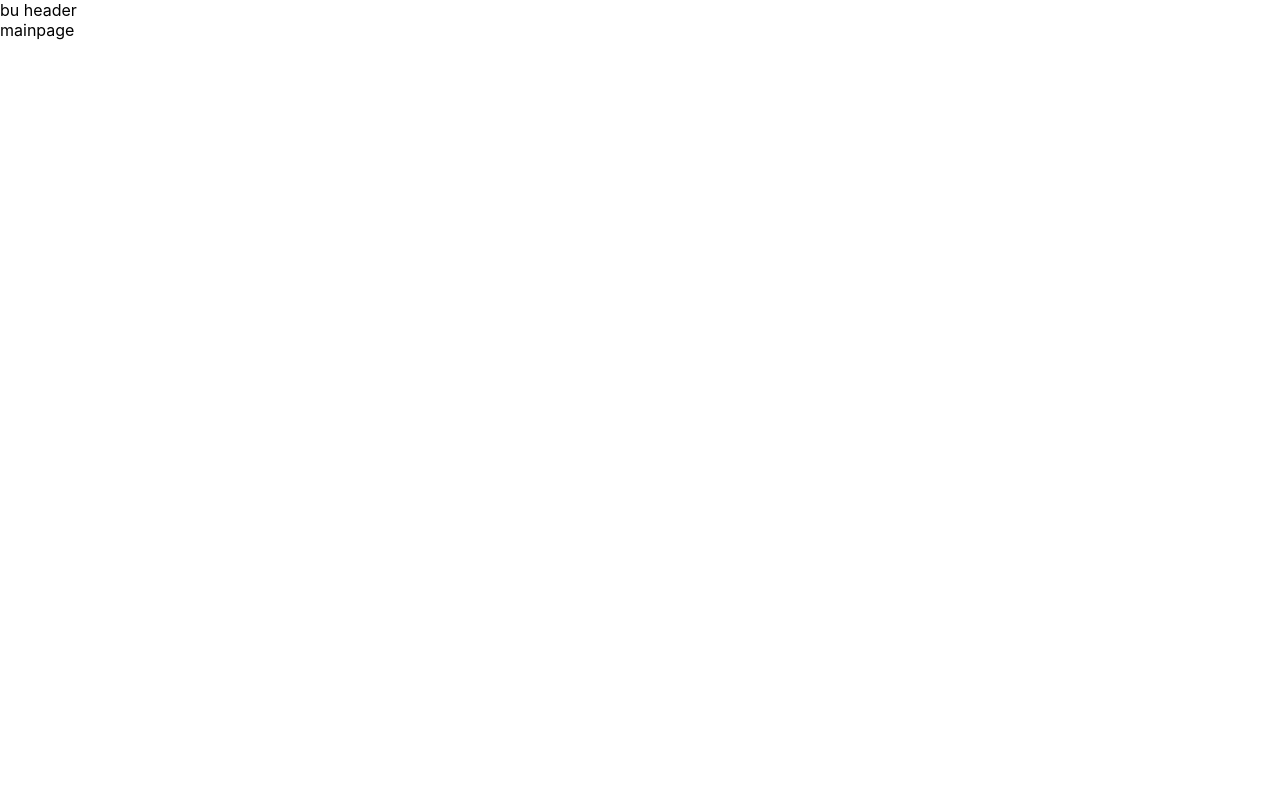
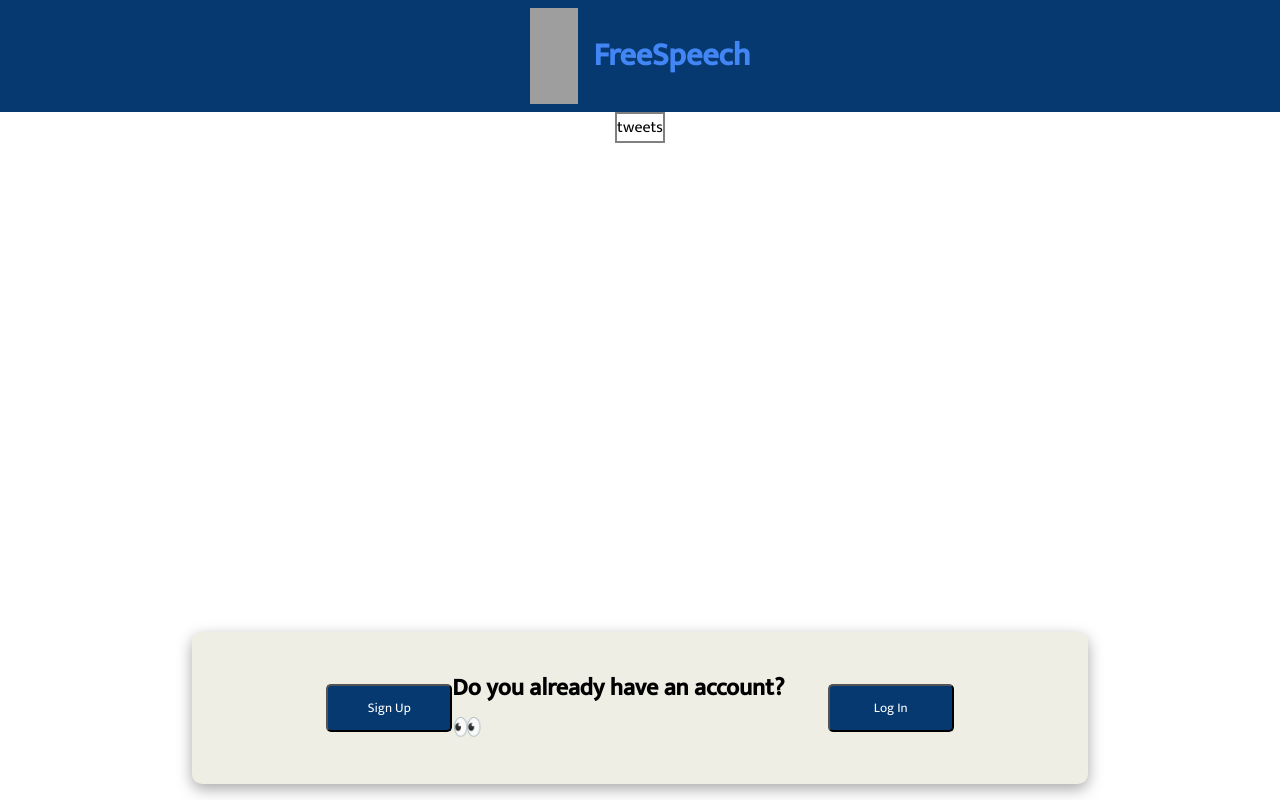
Before and after one commit to burcudenizz/FreeSpeech-Project, a React (Create React App) app: page / in a window 1280 px wide. Built offline with nearby package versions, Linux system fonts and the light colour scheme; grey boxes are pictures that could not be loaded.

Commit message:
mainpage güncellendi.

```diff
--- a/public/index.html
+++ b/public/index.html
@@ -8,6 +8,14 @@
     <meta
       name="description"
       content="Web site created using create-react-app"
+    />
+    <link rel="preconnect" href="https://fonts.googleapis.com" />
+    <link rel="preconnect" href="https://fonts.gstatic.com" crossorigin />
+    <link rel="preconnect" href="https://fonts.googleapis.com" />
+    <link rel="preconnect" href="https://fonts.gstatic.com" crossorigin />
+    <link
+      href="https://fonts.googleapis.com/css2?family=Mukta:wght@200;300;400;500&display=swap"
+      rel="stylesheet"
     />
     <link rel="apple-touch-icon" href="%PUBLIC_URL%/logo192.png" />
     <!--
--- a/src/App.css
+++ b/src/App.css
@@ -1,6 +1,12 @@
+* {
+  font-family: "Mukta", sans-serif;
+  box-sizing: border-box;
+}
+/* Login  */
+
 h1 {
-  font-size: 3rem;
-  color: #1da1f2;
+  font-size: 2rem;
+  color: #4286f5;
 }
 
 h3 {
@@ -43,3 +49,81 @@ button[type="submit"] {
 button[type="submit"]:hover {
   background-color: #0c7dbc;
 }
+
+/* Login  */
+
+/* Header  */
+.logo {
+  width: 3rem;
+  height: auto;
+}
+.header {
+  display: flex;
+  justify-content: center;
+  background-color: #063970;
+  padding: 0.5rem;
+  gap: 1rem;
+}
+/* Header  */
+
+/* Mainpage  */
+
+.mainpageContainer {
+  display: flex;
+  justify-content: center;
+  flex-direction: column;
+}
+.footerback {
+  display: flex;
+  justify-content: center;
+}
+.footer {
+  display: flex;
+  flex-direction: column;
+  justify-content: center;
+  background-color: #eeeee4;
+  position: absolute;
+  bottom: 0;
+  width: 70%;
+  padding-top: 1rem;
+  padding-bottom: 1rem;
+  margin-top: 1rem;
+  margin-bottom: 1rem;
+  border-radius: 10px;
+  box-shadow: rgba(0, 0, 0, 0.35) 0px 5px 15px;
+}
+.footerCenter {
+  display: flex;
+  justify-content: center;
+}
+
+button {
+  width: 8rem;
+  height: 3rem;
+  border-radius: 5px;
+  background-color: #063970;
+  color: white;
+}
+.login {
+  display: flex;
+  gap: 1rem;
+  align-items: center;
+}
+.tweetContainer {
+  display: flex;
+  justify-content: center;
+}
+.tweets {
+  display: flex;
+  max-width: 70%;
+  justify-content: space-between;
+  border: 2px solid gray;
+}
+.footerContent {
+  display: flex;
+  width: 70%;
+  justify-content: space-between;
+  align-items: center;
+}
+
+/* Mainpage  */
--- a/src/components/Header.js
+++ b/src/components/Header.js
@@ -1,5 +1,13 @@
 import React from "react";
 
 export default function Header() {
-  return <div>bu header</div>;
+  return (
+    <div className="header">
+      <img
+        className="logo"
+        src="https://static-00.iconduck.com/assets.00/text-to-speech-icon-512x426-lx0859lj.png"
+      />
+      <h1> FreeSpeech</h1>
+    </div>
+  );
 }
--- a/src/components/Mainpage.js
+++ b/src/components/Mainpage.js
@@ -1,5 +1,25 @@
 function Mainpage() {
-  return <div>mainpage</div>;
+  return (
+    <div className="mainpageContainer">
+      <div className="tweetContainer">
+        <div className="tweets">tweets</div>
+      </div>
+      <div className="footerback">
+        <div className="footer">
+          <div className="footerCenter">
+            <div className="footerContent">
+              <button>Sign Up</button>
+              <br />
+              <div className="login">
+                <h2>Do you already have an account? 👀</h2>
+                <button>Log In</button>
+              </div>
+            </div>
+          </div>
+        </div>
+      </div>
+    </div>
+  );
 }
 
 export default Mainpage;
```
